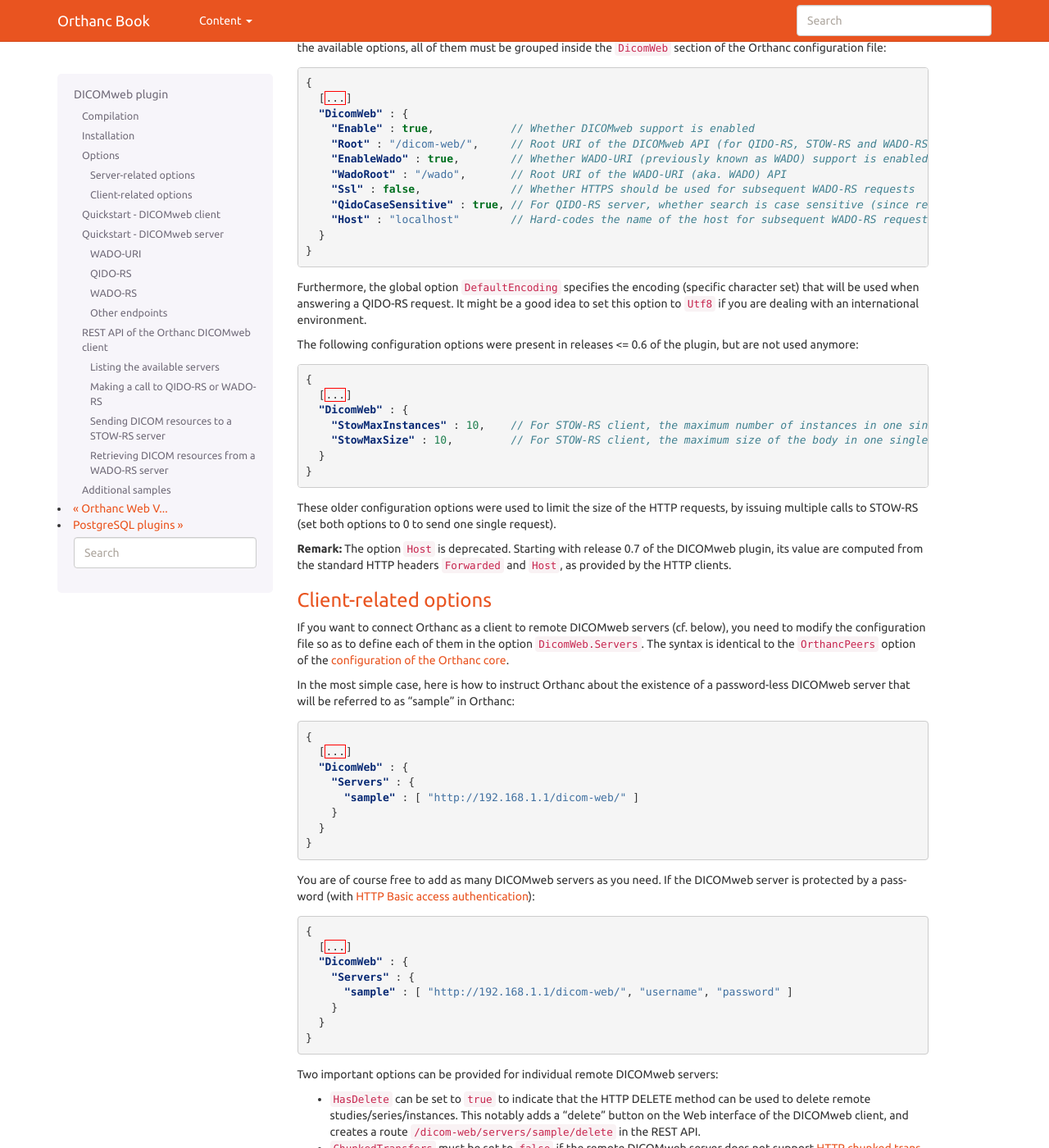
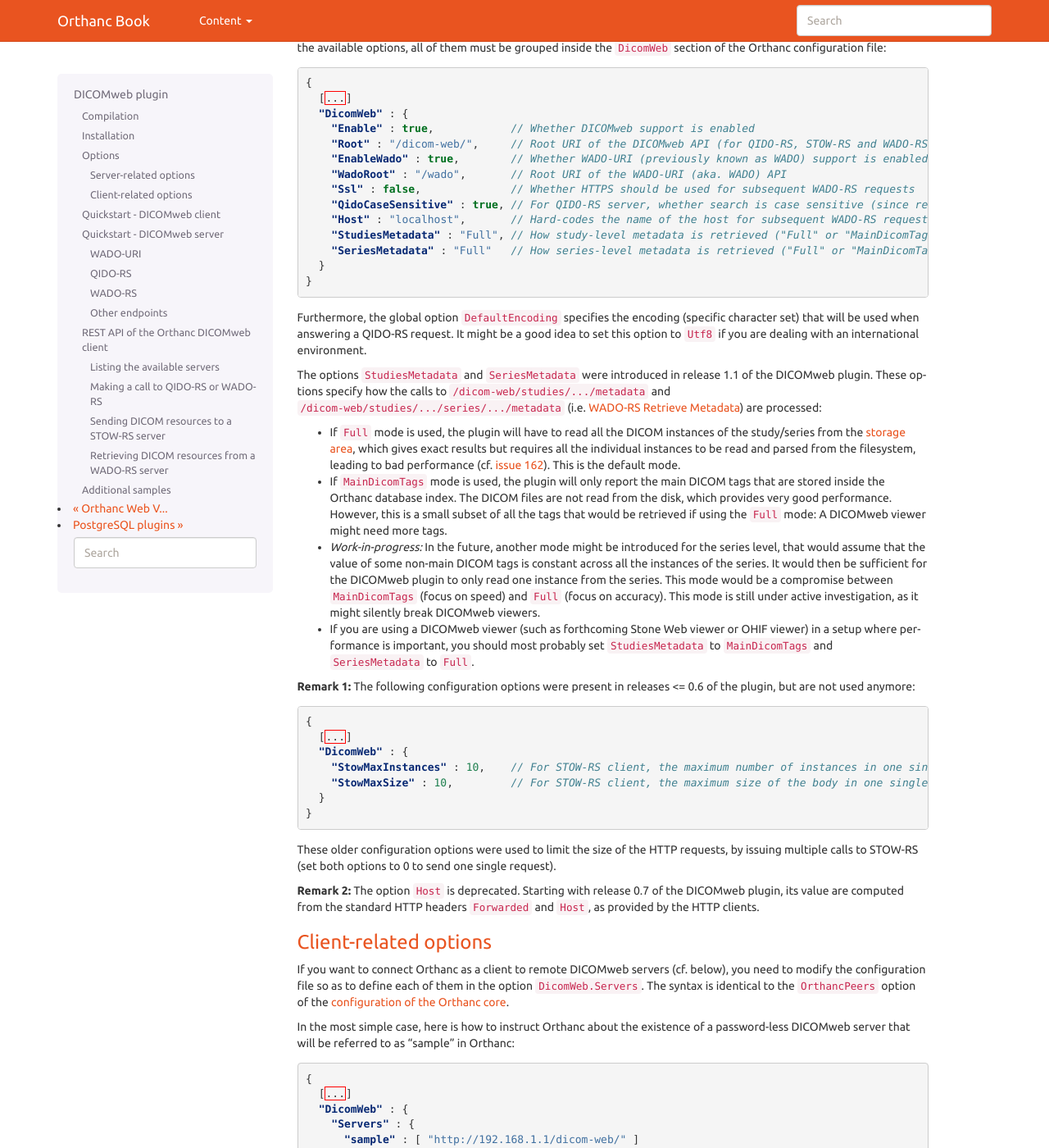
Before and after one commit to orthanc-mirrors/orthanc-book, a Sphinx documentation site: the page built from Sphinx/source/plugins/dicomweb.rst, in a window 1280 px wide and 1400 px high, scrolled down 1798 px. Shown: the whole window at 82% size. Built offline with Sphinx 7.4.7, drawn with Linux system fonts in a browser that asks for light colours.

Commit message:
SeriesMetadata and StudiesMetadata in DICOMweb

```diff
--- a/Sphinx/source/faq/orthanc-storage.rst
+++ b/Sphinx/source/faq/orthanc-storage.rst
@@ -3,8 +3,8 @@
 How does Orthanc store its database?
 ====================================
 
-Storage folder
---------------
+Storage area
+------------
 
 **By default** (i.e. if no database plugin such as :ref:`PostgreSQL
 <postgresql>` or :ref:`MySQL <mysql>` is used), Orthanc stores all the
--- a/Sphinx/source/faq/scalability.rst
+++ b/Sphinx/source/faq/scalability.rst
@@ -98,3 +98,7 @@
   <https://en.wikipedia.org/wiki/Logical_Volume_Manager_(Linux)>`__
   can be used to dynamically and easily grow the storage area as more
   space becomes needed.
+
+* If using the :ref:`DICOMweb server plugin <dicomweb-server-config>`,
+  consider setting configuration option ``StudiesMetadata`` to
+  ``MainDicomTags``.
--- a/Sphinx/source/plugins/dicomweb.rst
+++ b/Sphinx/source/plugins/dicomweb.rst
@@ -98,6 +98,9 @@
 Options
 -------
 
+
+.. _dicomweb-server-config:
+
 Server-related options
 ^^^^^^^^^^^^^^^^^^^^^^
 
@@ -117,7 +120,9 @@
       "WadoRoot" : "/wado",       // Root URI of the WADO-URI (aka. WADO) API
       "Ssl" : false,              // Whether HTTPS should be used for subsequent WADO-RS requests
       "QidoCaseSensitive" : true, // For QIDO-RS server, whether search is case sensitive (since release 0.5)
-      "Host" : "localhost"        // Hard-codes the name of the host for subsequent WADO-RS requests (deprecated)
+      "Host" : "localhost",       // Hard-codes the name of the host for subsequent WADO-RS requests (deprecated)
+      "StudiesMetadata" : "Full", // How study-level metadata is retrieved ("Full" or "MainDicomTags", since 1.1)
+      "SeriesMetadata" : "Full"   // How series-level metadata is retrieved ("Full" or "MainDicomTags", since 1.1)
     }
   }
 
@@ -126,8 +131,47 @@
 QIDO-RS request. It might be a good idea to set this option to
 ``Utf8`` if you are dealing with an international environment.
 
-The following configuration options were present in releases <= 0.6 of the plugin,
-but are not used anymore::
+
+The options ``StudiesMetadata`` and ``SeriesMetadata`` were introduced
+in release 1.1 of the DICOMweb plugin. These options specify how the
+calls to ``/dicom-web/studies/.../metadata`` and
+``/dicom-web/studies/.../series/.../metadata`` (i.e. `WADO-RS Retrieve
+Metadata
+<http://dicom.nema.org/medical/dicom/2019a/output/chtml/part18/sect_6.5.6.html>`__)
+are processed:
+
+* If ``Full`` mode is used, the plugin will have to read all the DICOM
+  instances of the study/series from the :ref:`storage area
+  <orthanc-storage>`, which gives exact results but requires all the
+  individual instances to be read and parsed from the filesystem,
+  leading to bad performance (cf. `issue 162
+  <https://bitbucket.org/sjodogne/orthanc/issues/162/dicomweb-metadata-resource-reads-all>`__).
+  This is the default mode.
+
+* If ``MainDicomTags`` mode is used, the plugin will only report the
+  main DICOM tags that are stored inside the Orthanc database index.
+  The DICOM files are not read from the disk, which provides very good
+  performance. However, this is a small subset of all the tags that
+  would be retrieved if using the ``Full`` mode: A DICOMweb viewer
+  might need more tags.
+
+* *Work-in-progress:* In the future, another mode might be introduced
+  for the series level, that would assume that the value of some
+  non-main DICOM tags is constant across all the instances of the
+  series. It would then be sufficient for the DICOMweb plugin to only
+  read one instance from the series. This mode would be a compromise
+  between ``MainDicomTags`` (focus on speed) and ``Full`` (focus on
+  accuracy). This mode is still under active investigation, as it
+  might silently break DICOMweb viewers.
+
+* If you are using a DICOMweb viewer (such as forthcoming Stone Web
+  viewer or OHIF viewer) in a setup where performance is important,
+  you should most probably set ``StudiesMetadata`` to
+  ``MainDicomTags`` and ``SeriesMetadata`` to ``Full``.
+
+
+**Remark 1:** The following configuration options were present in
+releases <= 0.6 of the plugin, but are not used anymore::
 
   {
     [...]
@@ -142,7 +186,7 @@
 to 0 to send one single request).
 
 
-**Remark:** The option ``Host`` is deprecated. Starting with release
+**Remark 2:** The option ``Host`` is deprecated. Starting with release
 0.7 of the DICOMweb plugin, its value are computed from the standard
 HTTP headers ``Forwarded`` and ``Host``, as provided by the HTTP
 clients.
```
